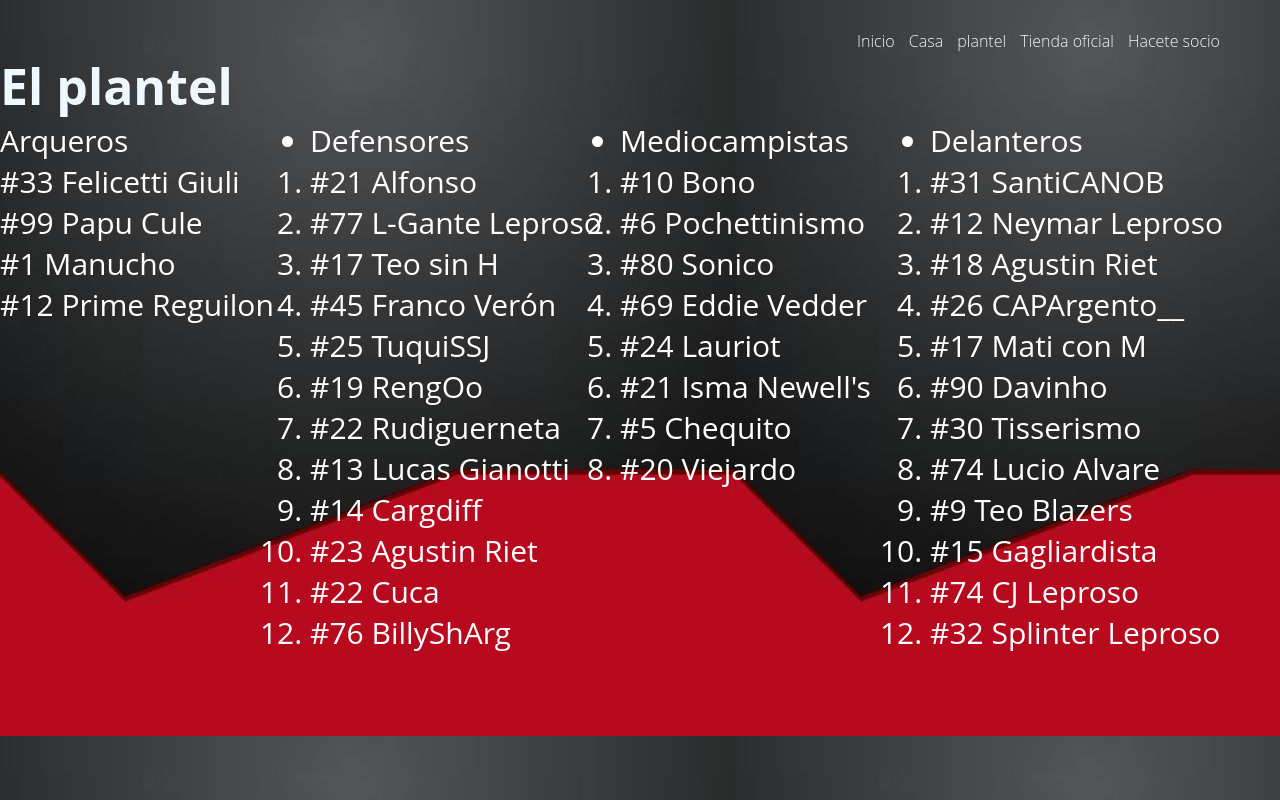
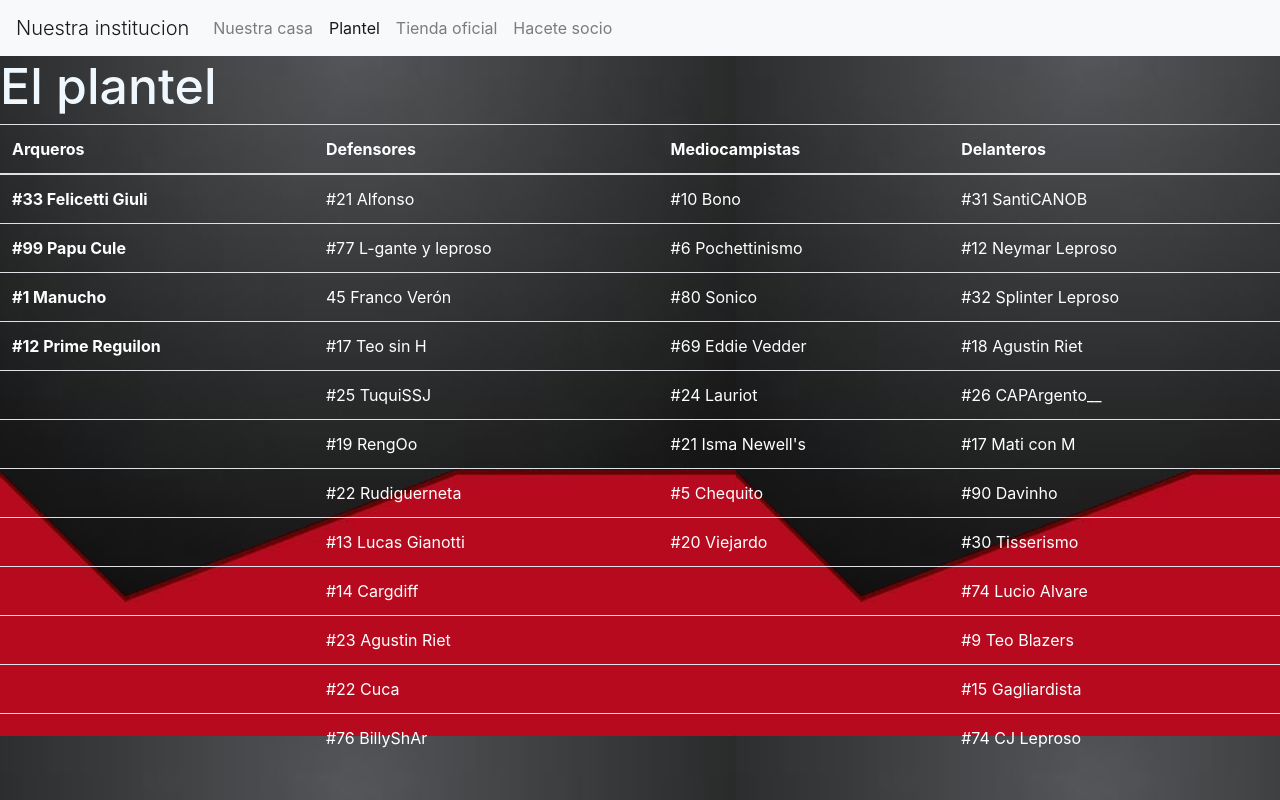
Before and after one commit to Maximo-Boscia/Rosario-city, a plain HTML site: page plantel.html in a window 1280 px wide. Drawn offline with Linux system fonts and the light colour scheme; files that its build step writes are made by us from their sources; files whose address does not match are found by name.

Commit message:
desafio-N9

```diff
--- a/css/estilo.css
+++ b/css/estilo.css
@@ -312,3 +312,6 @@ h1{
   height: 100px;
 
 }
+.table{
+  color: white;
+}
--- a/plantel.html
+++ b/plantel.html
@@ -9,80 +9,123 @@
     <link rel="stylesheet" href="../rosariocity/css/estilo.css">
     <link rel="shortcut icon" href="img/escudo.jpeg" type="image/x-icon">
     <link rel="stylesheet" href="https://fonts.googleapis.com/css?family=Tangerine">
+    <link rel="stylesheet" href="./css/bootstrap.min.css">
 
 
     <boady>
-        <nav class="nav">
-            <a href="index.html">Inicio</a>
-            <a href="casa.html">Casa</a>
-            <a href="plantel.html">plantel</a>
-            <a href="tienda.html">Tienda oficial</a>
-            <a href="contacto.html">Hacete socio</a>
+        <nav class="navbar navbar-expand-lg navbar-light bg-light">
+            <a class="navbar-brand" href="index.html">Nuestra institucion</a>
+            <button class="navbar-toggler" type="button" data-toggle="collapse" data-target="#navbarSupportedContent"
+                aria-controls="navbarSupportedContent" aria-expanded="false" aria-label="Toggle navigation">
+                <span class="navbar-toggler-icon"></span>
+            </button>
+
+            <div class="collapse navbar-collapse" id="navbarSupportedContent">
+                <ul class="navbar-nav mr-auto">
+                    <li class="nav-item">
+                        <a class="nav-link" href="casa.html">Nuestra casa</a>
+                    </li>
+                    <li class="nav-item active">
+                        <a class="nav-link" href="plantel.html">Plantel <span class="sr-only">(current)</span></a>
+                    </li>
+                    <li class="nav-item">
+                        <a class="nav-link" href="tienda.html">Tienda oficial</a>
+                    </li>
+
+                    <li class="nav-item">
+                        <a class="nav-link" href="contacto.html">Hacete socio</a>
+                    </li>
+                </ul>
+
+            </div>
         </nav>
         <section class="textos-header">
             <h1>El plantel</h1>
         </section>
-        <ul class="plantel">
-            <section class="grid">
-                <div>
-                    <li>Arqueros</li>
-                    <ol>
-                        <li>#33 Felicetti Giuli </li>
-                        <li>#99 Papu Cule</li>
-                        <li>#1 Manucho</li>
-                        <li>#12 Prime Reguilon</li>
-                    </ol>
-                </div>
-                <div>
-                    <li>Defensores</li>
-                    <ol>
-                        <li>#21 Alfonso </li>
-                        <li>#77 L-Gante Leproso </li>
-                        <li>#17 Teo sin H</li>
-                        <li>#45 Franco Verón</li>
-                        <li>#25 TuquiSSJ </li>
-                        <li>#19 RengOo</li>
-                        <li>#22 Rudiguerneta</li>
-                        <li>#13 Lucas Gianotti </li>
-                        <li>#14 Cargdiff</li>
-                        <li>#23 Agustin Riet</li>
-                        <li>#22 Cuca</li>
-                        <li>#76 BillyShArg</li>
-                    </ol>
-                </div>
-                <div>
-                    <li>Mediocampistas</li>
-                    <ol>
-                        <li>#10 Bono </li>
-                        <li>#6 Pochettinismo</li>
-                        <li>#80 Sonico</li>
-                        <li>#69 Eddie Vedder</li>
-                        <li>#24 Lauriot </li>
-                        <li>#21 Isma Newell's</li>
-                        <li>#5 Chequito</li>
-                        <li>#20 Viejardo</li>
-                    </ol>
-                </div>
-                <div>
-                    <li>Delanteros</li>
-                    <ol>
-                        <li>#31 SantiCANOB</li>
-                        <li>#12 Neymar Leproso</li>
-                        <li>#18 Agustin Riet</li>
-                        <li>#26 CAPArgento__</li>
-                        <li>#17 Mati con M</li>
-                        <li>#90 Davinho</li>
-                        <li>#30 Tisserismo</li>
-                        <li>#74 Lucio Alvare</li>
-                        <li>#9 Teo Blazers</li>
-                        <li>#15 Gagliardista</li>
-                        <li>#74 CJ Leproso </li>
-                        <li>#32 Splinter Leproso</li>
-                    </ol>
-
-                </div>
-
-        </ul>
+        <table class="table">
+            <thead>
+              <tr>
+                <th scope="col">Arqueros</th>
+                <th scope="col">Defensores</th>
+                <th scope="col">Mediocampistas</th>
+                <th scope="col">Delanteros</th>
+              </tr>
+            </thead>
+            <tbody>
+              <tr>
+                <th scope="row">#33 Felicetti Giuli </th>
+                <td>#21 Alfonso </td>
+                <td>#10 Bono</td>
+                <td>#31 SantiCANOB</td>
+              </tr>
+              <tr>
+                <th scope="row">#99 Papu Cule</th>
+                <td>#77 L-gante y leproso</td>
+                <td>#6 Pochettinismo</td>
+                <td>#12 Neymar Leproso</td>
+              </tr>
+              <tr>
+                <th scope="row">#1 Manucho</th>
+                <td>45 Franco Verón</td>
+                <td>#80 Sonico</td>
+                <td>#32 Splinter Leproso</td>
+              </tr>
+              <tr>
+                <th scope="row">#12 Prime Reguilon</th>
+                <td>#17 Teo sin H</td>
+                <td>#69 Eddie Vedder</td>
+                <td>#18 Agustin Riet</td>
+              </tr>
+              <tr>
+                <th scope="row"></th>
+                <td>#25 TuquiSSJ </td>
+                <td>#24 Lauriot </td>
+                <td>#26 CAPArgento__</td>
+              </tr>
+              <tr>
+                <th scope="row"></th>
+                <td>#19 RengOo</td>
+                <td>#21 Isma Newell's</td>
+                <td>#17 Mati con M</td>
+              </tr>
+              <tr>
+                <th scope="row"></th>
+                <td>#22 Rudiguerneta</td>
+                <td>#5 Chequito</td>
+                <td>#90 Davinho</td>
+              </tr>
+              <tr>
+                <th scope="row"></th>
+                <td>#13 Lucas Gianotti</td>
+                <td>#20 Viejardo</td>
+                <td>#30 Tisserismo</td>
+              </tr>
+              <tr>
+                <th scope="row"></th>
+                <td>#14 Cargdiff</td>
+                <td></td>
+                <td>#74 Lucio Alvare</td>
+              </tr>
+              <tr>
+                <th scope="row"></th>
+                <td>#23 Agustin Riet</td>
+                <td></td>
+                <td>#9 Teo Blazers</td>
+              </tr>
+              <tr>
+                <th scope="row"></th>
+                <td>#22 Cuca</td>
+                <td></td>
+                <td>#15 Gagliardista</td>
+              </tr>
+              <tr>
+                <th scope="row"></th>
+                <td>#76 BillyShAr</td>
+                <td></td>
+                <td>#74 CJ Leproso </td>
+              </tr>
+            </tbody>
+          </table>
         </section>
 
     </boady>
```
Also changed, not shown: index.html (+20 -15 lines).
